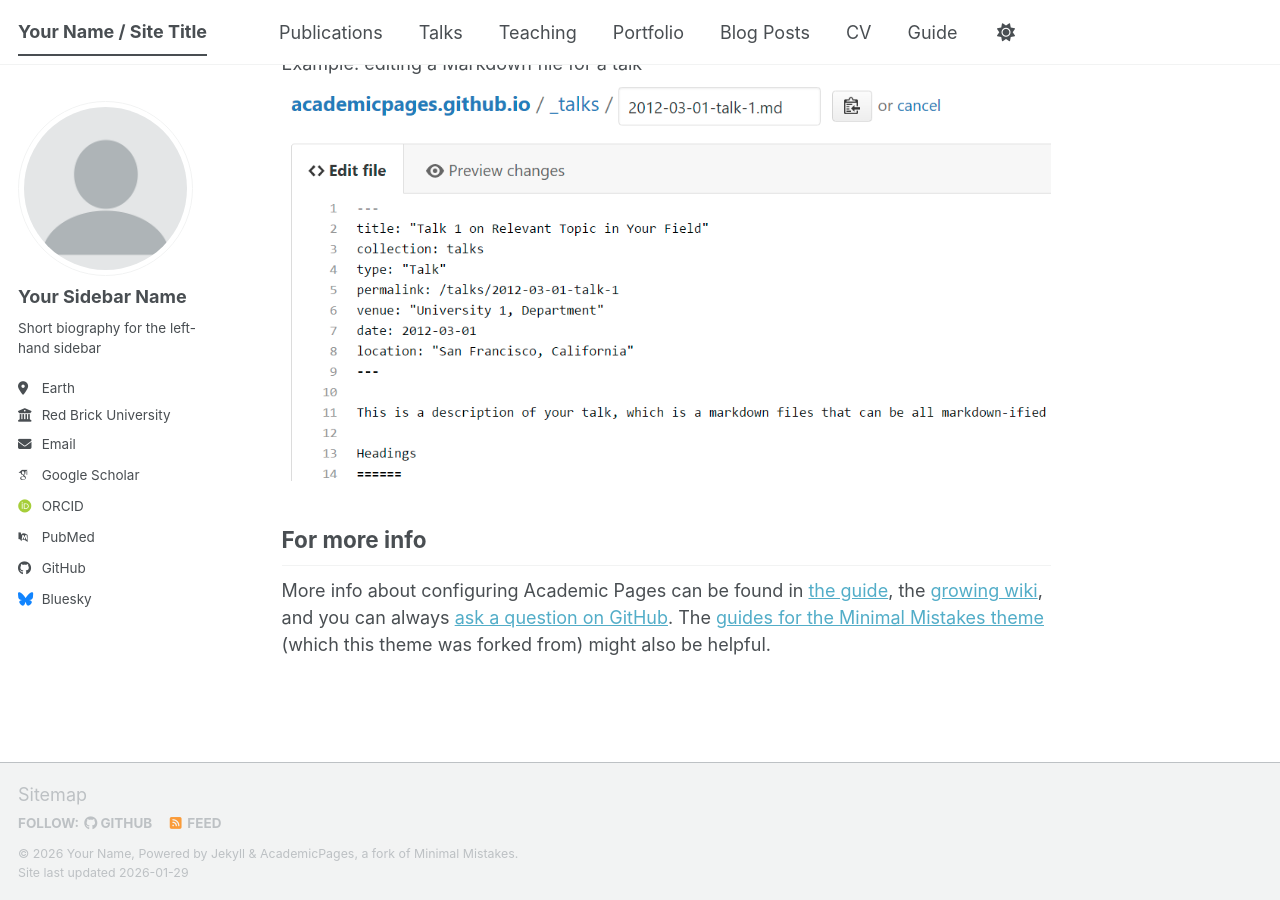
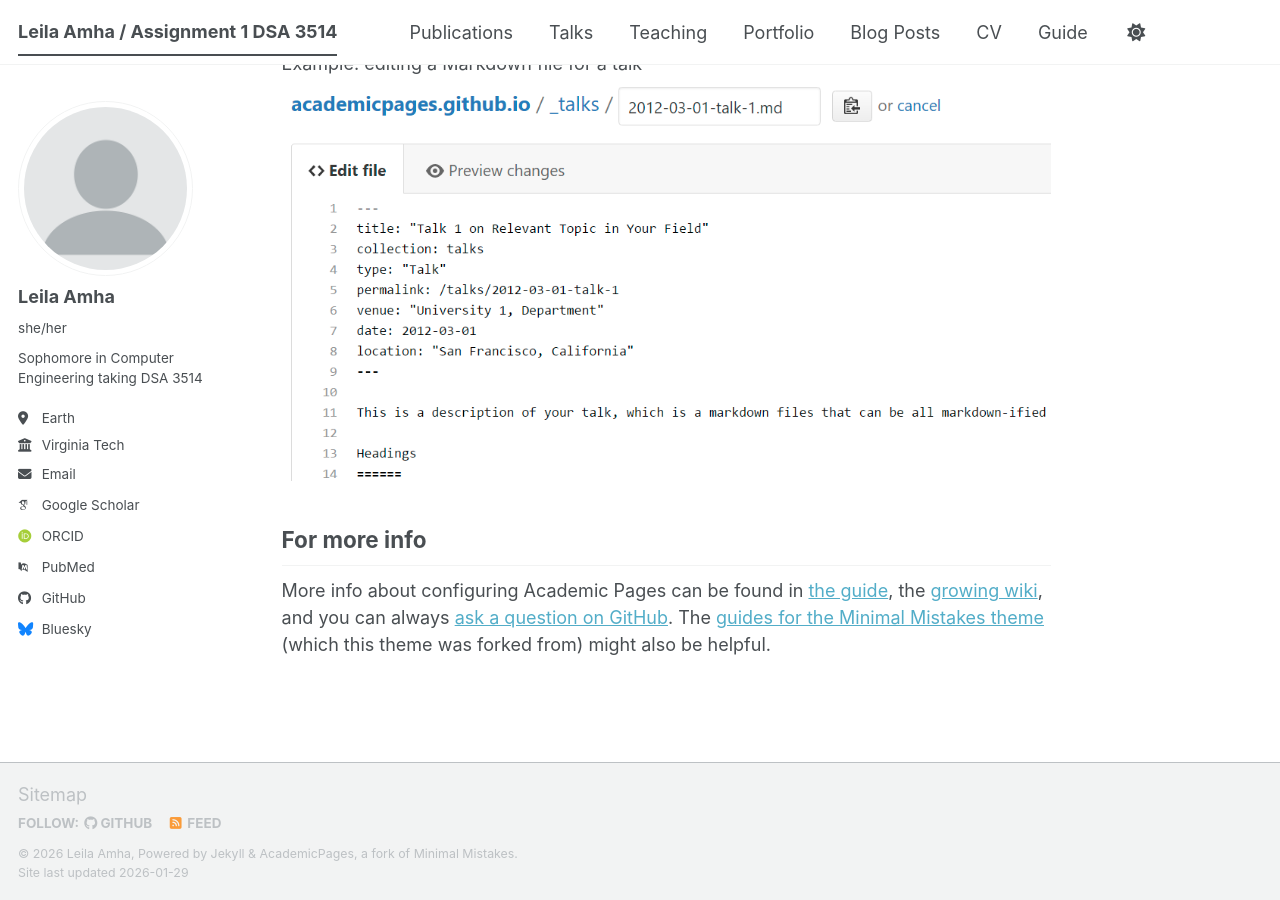
Before and after one commit to leilamha/leilamha.github.io, a Jekyll site: the page built from _pages/about.md, in a window 1280 px wide and 900 px high, scrolled down 2720 px. Built offline with Jekyll 4.4.1, drawn with Linux system fonts in a browser that asks for light colours; some web fonts are replaced; a script bundle is joined from its source files by our own code; library files that are not in the unit come from our copies.

```diff
--- a/_config.yml
+++ b/_config.yml
@@ -9,11 +9,11 @@
 # Basic Site Settings
 locale                   : "en-US"
 site_theme               : "default" # The available themes options are "default", "air", "sunrise", "mint", "dirt" and "contrast"
-title                    : "Your Name / Site Title"
+title                    : "Leila Amha / Assignment 1 DSA 3514"
 title_separator          : "-"
-name                     : &name "Your Name"
-description              : &description "Your Name's academic portfolio"   # Update this with a general description of your site, this is the default if not overridden by a page
-url                      : https://academicpages.github.io # The base hostname & protocol for your site e.g. "https://[your GitHub username].github.io",
+name                     : &name "Leila Amha"
+description              : &description "Personal Academic Website"   # Update this with a general description of your site, this is the default if not overridden by a page
+url                      : https://leilamha.github.io # The base hostname & protocol for your site e.g. "https://[your GitHub username].github.io",
                                                            # or if you already have some other page hosted on Github then use "https://[your GitHub username].github.io/[Your Repo Name]"
 baseurl                  : "" # the subpath of your site, e.g. "/blog"
 repository               : "academicpages/academicpages.github.io"
@@ -24,13 +24,13 @@ repository               : "academicpages/academicpages.github.io"
 author:
   # Biographic information
   avatar           : "profile.png"
-  name             : "Your Sidebar Name"
-  pronouns         : # example: "she/her"
-  bio              : "Short biography for the left-hand sidebar"
+  name             : "Leila Amha"
+  pronouns         : "she/her"
+  bio              : "Sophomore in Computer Engineering taking DSA 3514"
   location         : "Earth"
-  employer         : "Red Brick University"
+  employer         : "Virginia Tech"
   uri              : # URL
-  email            : "none@example.org"
+  email            : "leilamha28@vt.edu"
 
   # Academic websites
   academia         : # URL
@@ -51,7 +51,7 @@ author:
   bitbucket        : # Username - Update with your username on the site
   codepen          : # Username
   dribbble         : # Username
-  github           : "academicpages"
+  github           : "leilamha"
   kaggle           : # Username
   stackoverflow    : # User number or user number and name (i.e., use "1" or "1/jeff-atwood")
 
```
